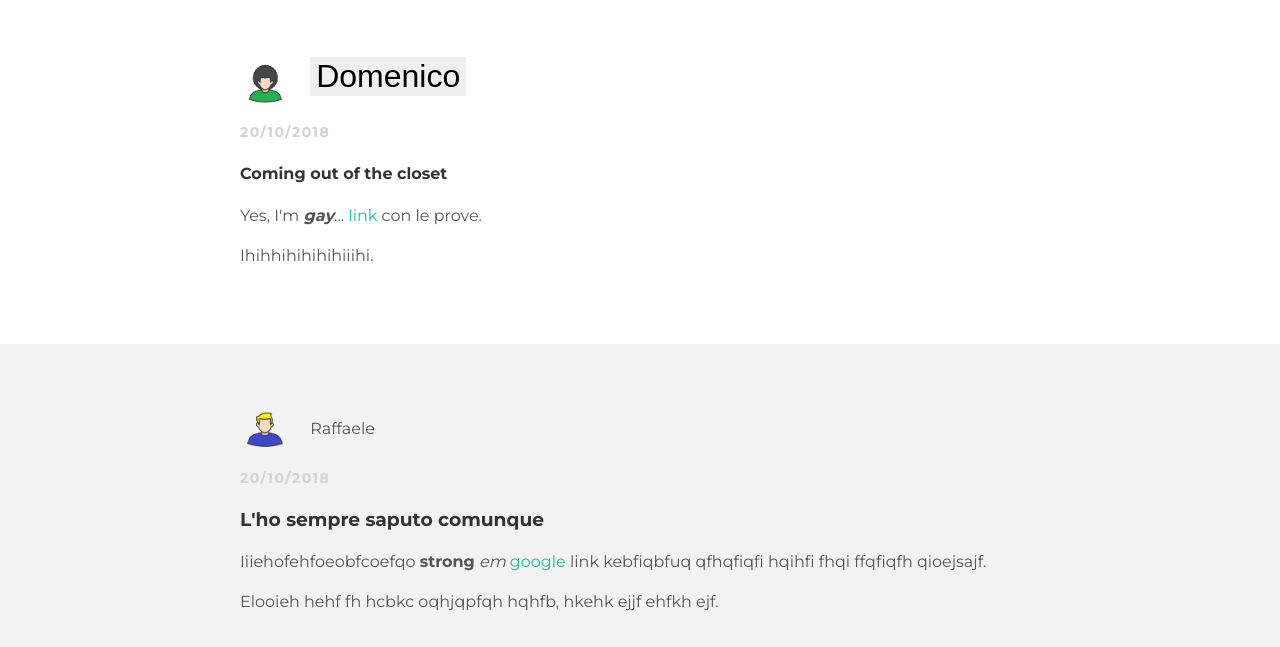
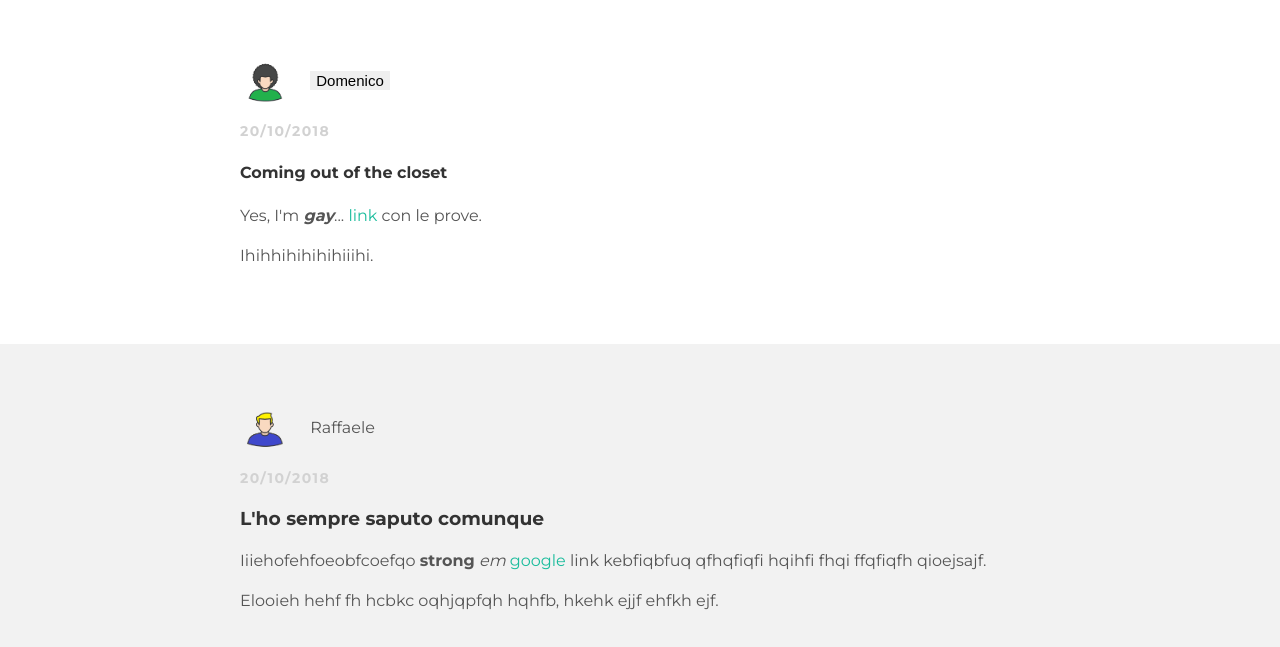
Before and after one commit to raffaele15/raffaele15.github.io, a plain HTML site: page index.html in a window 1280 px wide. Shown: the part 153-800 px from the top of the page. Drawn offline with Linux system fonts and the light colour scheme.

Commit message:
Update styles.css

```diff
--- a/styles.css
+++ b/styles.css
@@ -59,7 +59,7 @@ a:hover {
 .button {
   text-decoration: none;
   border: none;
-  font-size: 2em;
+  font-size: 15px;
   background-color: none;
 }
 
```
